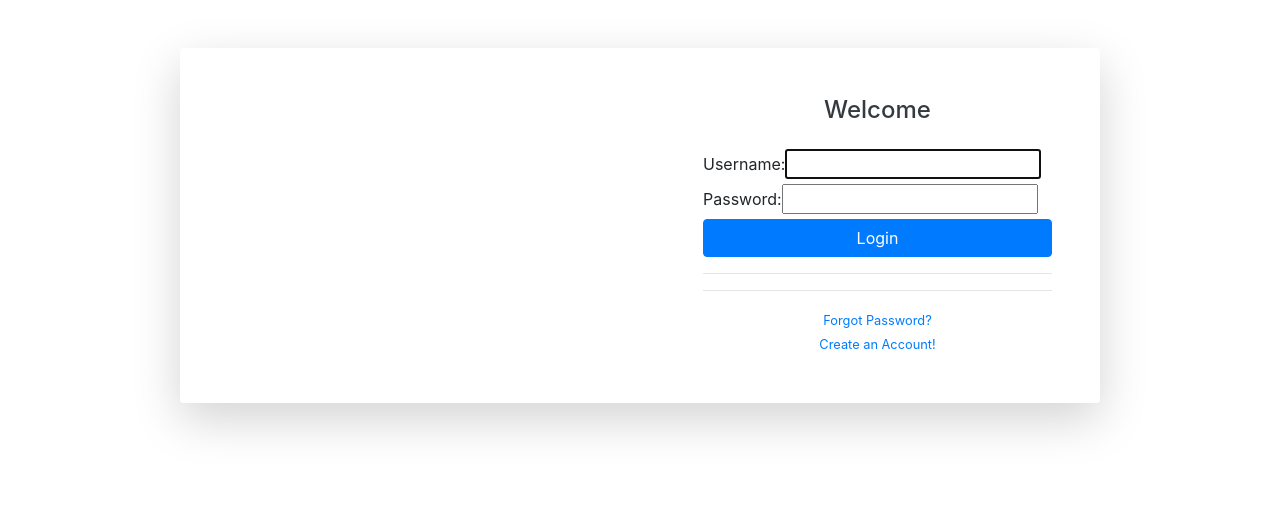
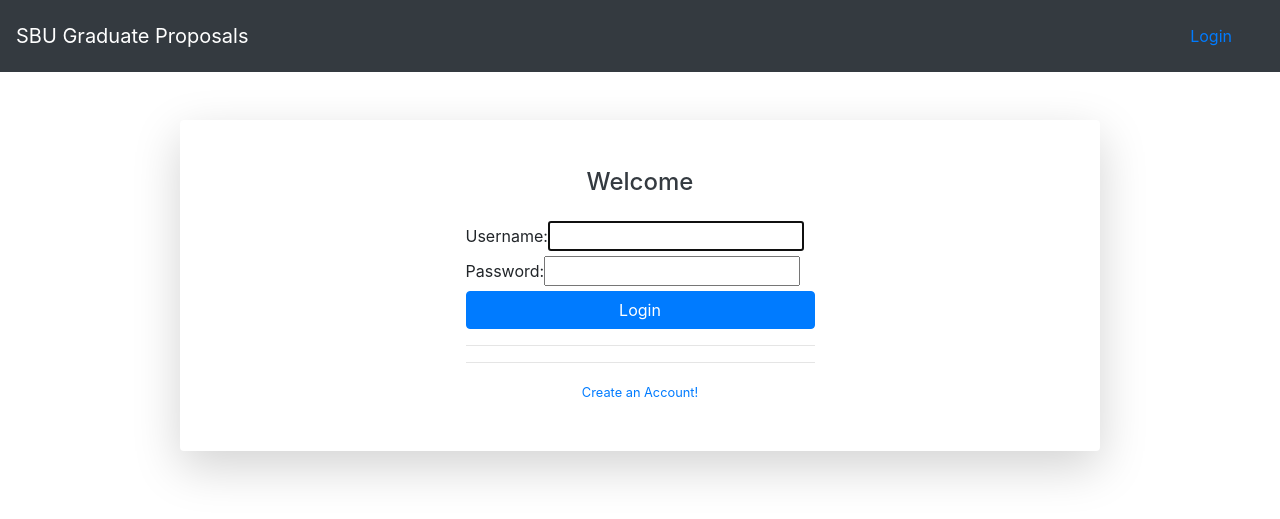
Before and after one commit to amirmohammadmohseni/bsc-project, a Django app: page /user/login/ in a window 1280 px wide. Shown: the top 519 px of the page. Run offline with Django 3.2, Linux system fonts and the light colour scheme; parts of the project's set-up code (start-up, migrations or seed data) failed here and were passed over; some libraries are stand-ins or nearby versions.

Commit message:
base added. formbase removed. templates modified.

```diff
--- /dev/null
+++ b/proposalmanagement/templates/base.html
@@ -0,0 +1,41 @@
+{% load static %}
+<!DOCTYPE html>
+<html>
+
+<head>
+    <meta charset="utf-8">
+    <meta name="viewport" content="width=device-width, initial-scale=1.0, shrink-to-fit=no">
+    {% block head %}
+        <title>SBU Graduate Proposals</title>
+    {% endblock head %}
+        <!-- CSS only -->
+    <link rel="stylesheet" href="https://stackpath.bootstrapcdn.com/bootstrap/4.5.2/css/bootstrap.min.css" integrity="sha384-JcKb8q3iqJ61gNV9KGb8thSsNjpSL0n8PARn9HuZOnIxN0hoP+VmmDGMN5t9UJ0Z" crossorigin="anonymous">
+
+    <!-- JS, Popper.js, and jQuery -->
+    <script src="https://code.jquery.com/jquery-3.5.1.slim.min.js" integrity="sha384-DfXdz2htPH0lsSSs5nCTpuj/zy4C+OGpamoFVy38MVBnE+IbbVYUew+OrCXaRkfj" crossorigin="anonymous"></script>
+    <script src="https://cdn.jsdelivr.net/npm/popper.js@1.16.1/dist/umd/popper.min.js" integrity="sha384-9/reFTGAW83EW2RDu2S0VKaIzap3H66lZH81PoYlFhbGU+6BZp6G7niu735Sk7lN" crossorigin="anonymous"></script>
+    <script src="https://stackpath.bootstrapcdn.com/bootstrap/4.5.2/js/bootstrap.min.js" integrity="sha384-B4gt1jrGC7Jh4AgTPSdUtOBvfO8shuf57BaghqFfPlYxofvL8/KUEfYiJOMMV+rV" crossorigin="anonymous"></script>
+
+</head>
+
+<body class="bg-gradient-primary">
+        <nav class="navbar navbar-dark bg-dark">
+            <a class="navbar-brand " href="#">
+                SBU Graduate Proposals
+            </a>
+            <div class="navbar">
+                {% if user.is_authenticated %}
+                <a class="nav-link" href="{% url 'users:dashboard'%}"><span>{{user.username}}</span></a>
+                <a class="nav-link" href="{% url 'users:logout'%}"><span>Logout</span></a>
+                {% else %}
+                <a class="nav-link" href="{% url 'users:login'%}"><span>Login</span></a>
+                {% endif %}
+            </div>
+        </nav>
+    <div class="container">
+        {% block body %}
+        {% endblock body %}
+    </div>
+</body>
+
+</html>
--- a/proposalmanagement/templates/formbase.html
+++ /dev/null
@@ -1,35 +0,0 @@
-{% load static %}
-<!DOCTYPE html>
-<html>
-
-<head>
-    <meta charset="utf-8">
-    <meta name="viewport" content="width=device-width, initial-scale=1.0, shrink-to-fit=no">
-    {% block head %}
-    <title>SBU Graduate Proposals</title>
-    {% endblock head %}
-    <!-- CSS only -->
-    <link rel="stylesheet" href="https://stackpath.bootstrapcdn.com/bootstrap/4.5.2/css/bootstrap.min.css"
-        integrity="sha384-JcKb8q3iqJ61gNV9KGb8thSsNjpSL0n8PARn9HuZOnIxN0hoP+VmmDGMN5t9UJ0Z" crossorigin="anonymous">
-
-    <!-- JS, Popper.js, and jQuery -->
-    <script src="https://code.jquery.com/jquery-3.5.1.slim.min.js"
-        integrity="sha384-DfXdz2htPH0lsSSs5nCTpuj/zy4C+OGpamoFVy38MVBnE+IbbVYUew+OrCXaRkfj"
-        crossorigin="anonymous"></script>
-    <script src="https://cdn.jsdelivr.net/npm/popper.js@1.16.1/dist/umd/popper.min.js"
-        integrity="sha384-9/reFTGAW83EW2RDu2S0VKaIzap3H66lZH81PoYlFhbGU+6BZp6G7niu735Sk7lN"
-        crossorigin="anonymous"></script>
-    <script src="https://stackpath.bootstrapcdn.com/bootstrap/4.5.2/js/bootstrap.min.js"
-        integrity="sha384-B4gt1jrGC7Jh4AgTPSdUtOBvfO8shuf57BaghqFfPlYxofvL8/KUEfYiJOMMV+rV"
-        crossorigin="anonymous"></script>
-
-</head>
-
-<body class="bg-gradient-primary">
-    <div class="container">
-        {% block body %}
-        {% endblock body %}
-    </div>
-</body>
-
-</html>
--- a/proposalmanagement/templates/users/login.html
+++ b/proposalmanagement/templates/users/login.html
@@ -1,4 +1,4 @@
-{% extends 'formbase.html' %}
+{% extends 'base.html' %}
 {% load static %}
 
 {% block head %}
@@ -11,10 +11,9 @@
             <div class="card shadow-lg o-hidden border-0 my-5">
                 <div class="card-body p-0">
                     <div class="row">
-                        <div class="col-lg-6 d-none d-lg-flex">
-                            {% comment %} <div class="flex-grow-1 bg-login-image" style="background-image: url(&quot;{% static 'assets/img/dogs/image3.jpeg' %}&quot;);"></div> {% endcomment %}
+                        <div class="col-lg-3 d-none d-lg-flex">
                         </div>
-                        <div class="col-lg-6">
+                        <div class="col-lg-6 ">
                             <div class="p-5">
                                 <div class="text-center">
                                     <h4 class="text-dark mb-4">Welcome</h4>
@@ -26,8 +25,7 @@
                                     <hr>
                                     <hr>
                                 </form>
-                                <div class="text-center"><a class="small" href="forgot-password.html">Forgot Password?</a></div>
-                                <div class="text-center"><a class="small" href="register.html">Create an Account!</a></div>
+                                <div class="text-center"><a class="small" href="{% url 'users:login'%}">Create an Account!</a></div>
                             </div>
                         </div>
                     </div>
--- a/proposalmanagement/templates/users/register.html
+++ b/proposalmanagement/templates/users/register.html
@@ -1,4 +1,4 @@
-{% extends 'formbase.html' %}
+{% extends 'base.html' %}
 {% load static %}
 
 {% block head %}
```
Also changed, not shown: proposalmanagement/templates/users/logout.html (+7 -4 lines).
